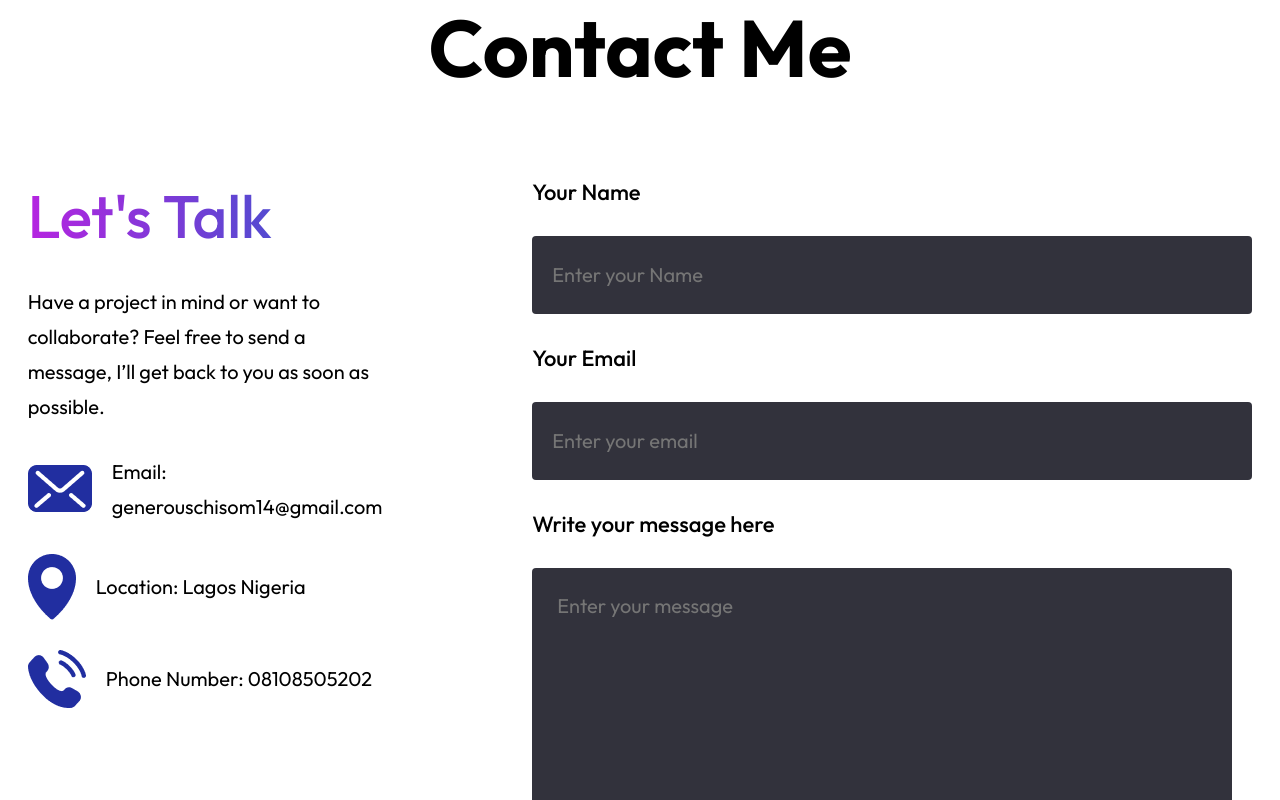
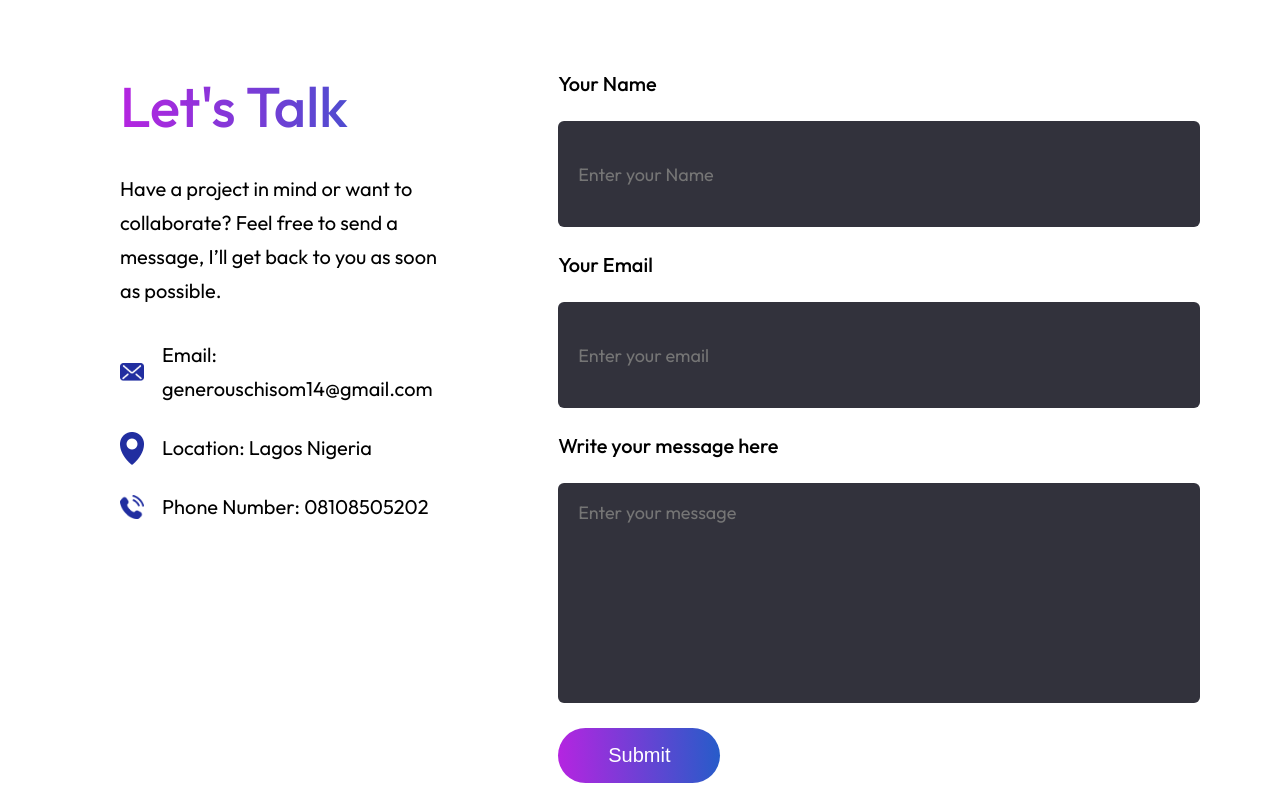
Before and after one commit to Ogbonna-Chisom/portfolio-app, a React (Vite) app: page / in a window 1280 px wide. Shown: the part 1840-2640 px from the top of the page. Built offline with nearby package versions, Linux system fonts and the light colour scheme.

Commit message:
updated contact css file

```diff
--- a/src/Components/Contact/Contact.css
+++ b/src/Components/Contact/Contact.css
@@ -1,44 +1,40 @@
-.contact{
+.contact {
   display: flex;
   flex-direction: column;
   align-items: center;
   justify-content: center;
   gap: 80px;
-    margin: 80px 170px;
+  margin: 80px 120px;
 }
 
-.contact-title{
+/* TITLE */
+.contact-title {
   position: relative;
 }
 
-.contact-title h1{
-    padding: 0px 30px;
-    font-size: 80px;
-    font-weight: 600px;
-    margin-top: 20%;
+.contact-title h1 {
+  padding: 0px 20px;
+  font-size: 72px;
+  font-weight: 600;
+  margin-top: 40px;
 }
 
-/* .contact-title img{
-    position: absolute;
-    bottom: 0;
-    right: 0;
-    z-index: -1;
-}*/
-
-
-.contact-section{
+/* MAIN SECTION */
+.contact-section {
   display: flex;
-    gap: 150px;
+  gap: 120px;
+  width: 100%;
 }
 
-.contact-left{
+/* LEFT SIDE */
+.contact-left {
   display: flex;
   flex-direction: column;
   gap: 30px;
 }
 
-.contact-left h1{
-    font-size: 60px;
+.contact-left h1 {
+  font-size: 56px;
   font-weight: 500;
   background: linear-gradient(267deg, #265cc9 0.3%, #B923E1 102.06%);
   background-clip: text;
@@ -46,139 +42,141 @@
   -webkit-text-fill-color: transparent;
 }
 
-.contact-left p{
+.contact-left p {
   max-width: 550px;
   font-size: 20px;
-    line-height: 35px;
+  line-height: 34px;
 }
 
-.contact-details{
+.contact-details {
   display: flex;
   flex-direction: column;
-    gap: 30px;
-    font-size: 22px;
+  gap: 25px;
+  font-size: 20px;
 }
 
-.contact-detail{
+.contact-detail {
   display: flex;
   align-items: center;
-    gap: 20px;
+  gap: 18px;
 }
 
+.contact-detail img {
+  width: 24px;
+}
 
-
-/*------Contact form -------*/
-.contact-right{
+/* RIGHT SIDE (FORM) */
+.contact-right {
   display: flex;
   flex-direction: column;
   align-items: start;
-    gap: 30px;
+  gap: 25px;
+  width: 100%;
 }
 
-.contact-right label{
-    font-size: 22px;
+.contact-right label {
+  font-size: 20px;
   font-weight: 500;
 }
 
-.contact-right input{
+.contact-right input,
+.contact-right textarea {
+  width: 100%;
+  max-width: 650px;
   border: none;
-    width: 700px;
-    height: 78px;
-    padding-left: 20px;
-    border-radius: 4px;
+  padding: 18px 20px;
+  border-radius: 6px;
   background: #32323c;
   color: #a0a0a0;
   font-family: outfit;
-    font-size: 20px;
+  font-size: 18px;
 }
 
-.contact-right textarea{
-    width: 650px;
-    border: none;
-    padding: 25px;
-    border-radius: 4px;
-    background: #32323c;
-    color: #a0a0a0;
-    font-family: outfit;
-    font-size: 20px;
+.contact-right input {
+  height: 70px;
 }
 
-.contact-submit{
+.contact-right textarea {
+  min-height: 160px;
+  resize: none;
+}
+
+/* SUBMIT BUTTON */
+.contact-submit {
   border: none;
   color: white;
   border-radius: 50px;
   background: linear-gradient(267deg, #265cc9 0.3%, #B923E1 102.06%);
-    font-size: 22px;
-    padding: 20px 60px;
-    margin-bottom: 50px;
+  font-size: 20px;
+  padding: 16px 50px;
+  margin-bottom: 40px;
   cursor: pointer;
-    transition: 0.3s;
+  transition: 0.3s ease;
 }
 
-.contact-submit:hover{
-    transform: scale(1.1);
-    transition: 0.3s;
+.contact-submit:hover {
+  transform: scale(1.05);
 }
 
-
-/* ---------------- MOBILE RESPONSIVENESS ---------------- */
-@media (max-width: 768px) {
-
-    .contact{
-        gap: 50px;
-        margin: 50px 70px;
-        align-items: start;
+/* ---------------- TABLET ---------------- */
+@media (max-width: 1024px) {
+  .contact {
+    margin: 60px 60px;
   }
 
-    .contact-title h1{
-        padding: 0;
-        font-size: 50px;
-        font-weight: 600;
+  .contact-section {
+    gap: 80px;
+  }
 }
 
-    .contact-title img{
-        width: 130px;
-        margin-right: -20px;
+/* ---------------- MOBILE ---------------- */
+@media (max-width: 768px) {
+  .contact {
+    gap: 50px;
+    margin: 40px 20px;
+    align-items: flex-start;
   }
 
-    .contact-section{
-        flex-direction: column;
+  .contact-title h1 {
+    font-size: 44px;
+    padding: 0;
   }
 
-    .contact-left h1{
-        font-size: 54px;
+  .contact-section {
+    flex-direction: column;
+    gap: 50px;
   }
 
-    .contact-left p{
-        font-size: 18px;
+  .contact-left h1 {
+    font-size: 38px;
   }
 
-    .contact-details{
-        gap: 20px;
+  .contact-left p {
+    font-size: 16px;
+    line-height: 28px;
   }
 
-    /*------to reduce the img icons------*/
-    .contact-detail img{
-        width: 25px;
+  .contact-details {
+    gap: 16px;
+    font-size: 16px;
   }
 
-    /*------to reduce label------*/
-    .contact-right label{
-        font-size: 20px;
+  .contact-detail img {
+    width: 20px;
   }
 
-    .contact-right input{
-        width: 95%;
-        font-size: 20px;
+  .contact-right label {
+    font-size: 16px;
   }
 
-    .contact-right textarea{
-        width: 95%;
-        font-size: 20px;
+  .contact-right input,
+  .contact-right textarea {
+    font-size: 16px;
+    padding: 14px 16px;
   }
 
-    .contact-submit{
-        padding: 15px 40px;
+  .contact-submit {
+    padding: 14px 40px;
+    font-size: 16px;
   }
-
 }
--- a/src/Components/Hero/Hero.css
+++ b/src/Components/Hero/Hero.css
@@ -62,7 +62,7 @@
 
 
 /* -------Media query for responsiveness-------- */
-@media(max-width:768px){
+@media(max-width:500px){
     .hero h1{
         margin-top: 50px;
         width: 90%;
--- a/src/Components/Navbar/Navbar.css
+++ b/src/Components/Navbar/Navbar.css
@@ -1,8 +1,19 @@
 .navbar{
-    display: flex;
+    /* display: flex;
     align-items: center;
     justify-content: space-between;
-    margin: 20px 170px;
+    position: fixed;
+    margin: 20px 170px; */
+
+  display: flex;
+  align-items: center;
+  justify-content: space-between;
+  padding: none;
+  position: sticky;
+  top: 0;
+  z-index: 100;
+  background: white;
+  /* background: var(--bg, #fff);  */
 }
 
 .nav-menu{
@@ -15,9 +26,8 @@
 
 .logo{
     padding: 20px 40px;
-    /* border-radius: 50px;
-    background: linear-gradient(267deg, #DA7C25 0.3%, #B923E1 102.06%); */
     font-size: 30px;
+    font-weight: bold;
 }
 
 /* .nav-connect{
--- a/src/Components/Services/Services.css
+++ b/src/Components/Services/Services.css
@@ -80,7 +80,7 @@
 
     .services-grid {
         grid-template-columns: 1fr 1fr; /* 1 column on mobile */
-         width: 95%;
+        width: 95%;
     }
 
     .services-grid p {
```
Also changed, not shown: src/Components/About/About.css (+4 -3 lines). Lines whose indentation alone changed are shown as unchanged.
